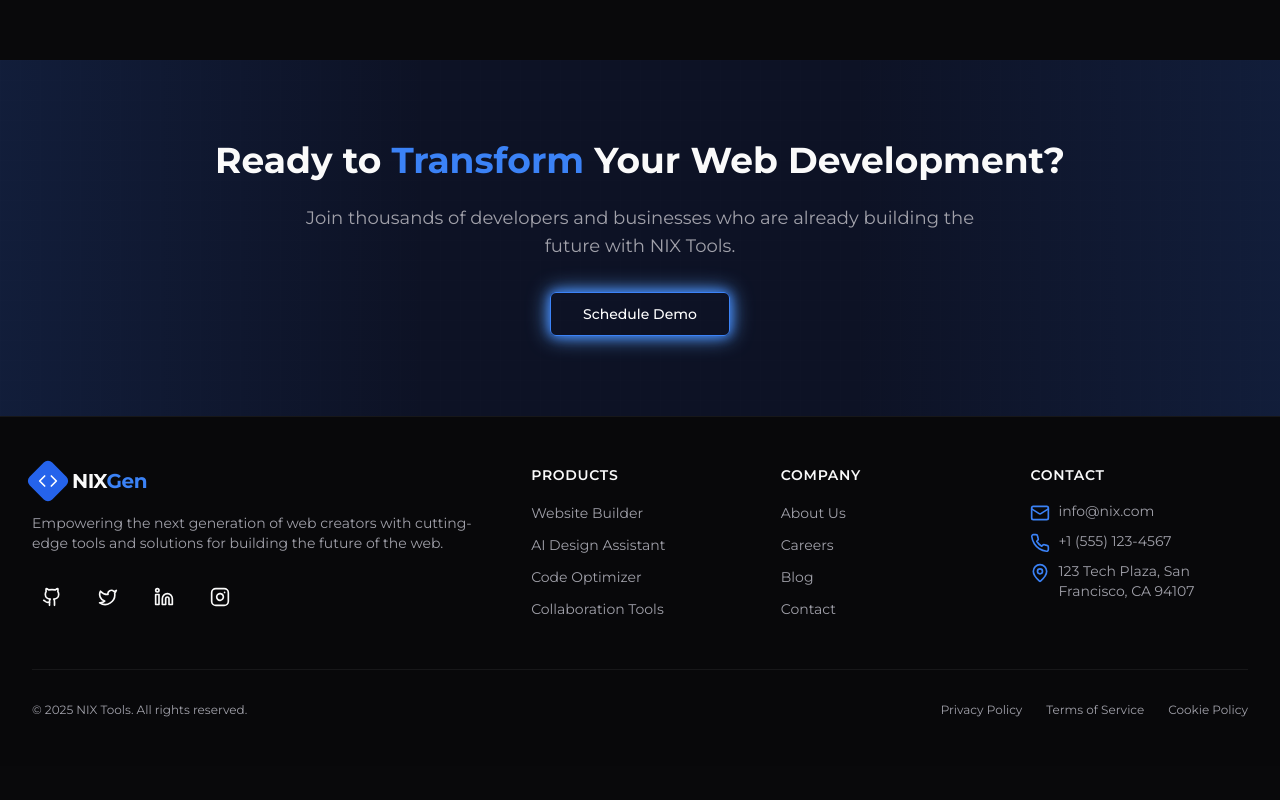
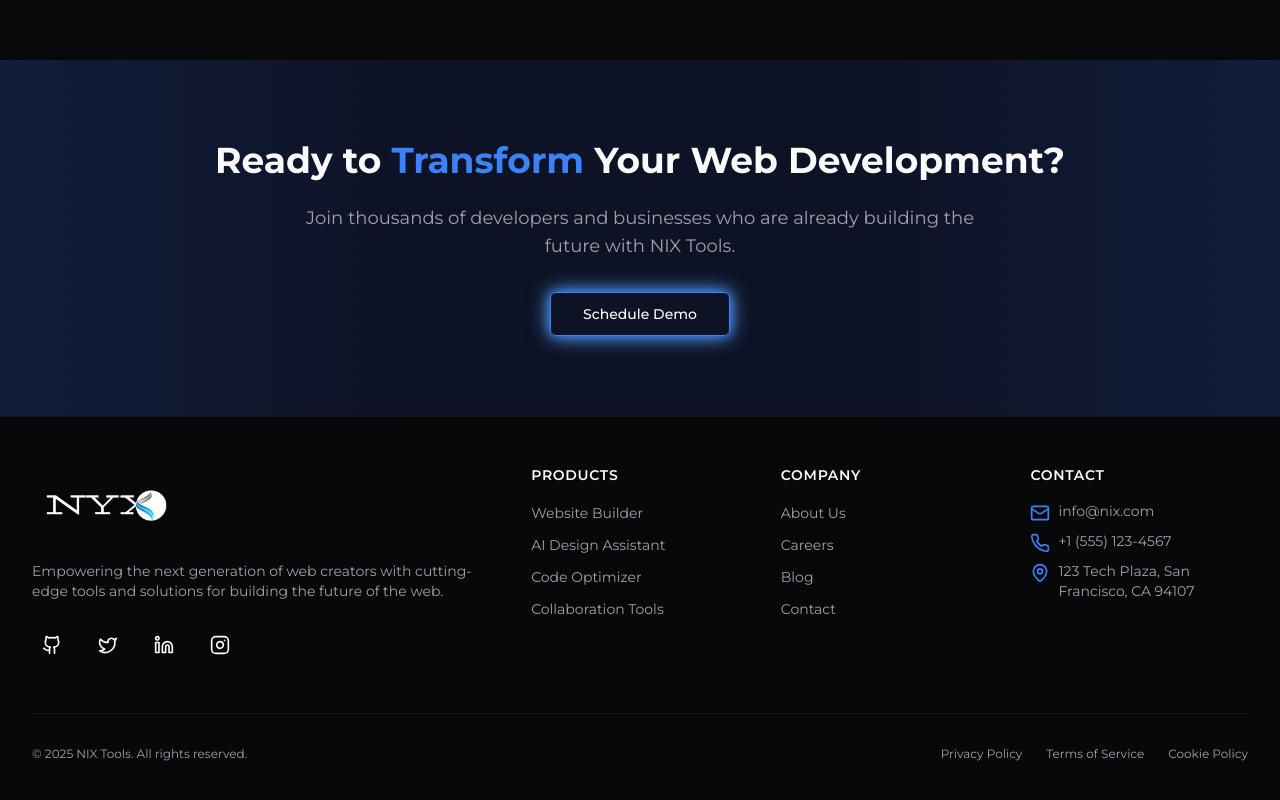
Before and after one commit to nyxsaas/Nyx.com, a Next.js app: page / in a window 1280 px wide. Shown: the part 8650-9450 px from the top of the page. Before the commit the page ends 9416 px from the top, so only its background shows below. Built offline with nearby package versions, Linux system fonts and the light colour scheme.

Commit message:
updated footer

```diff
--- a/components/footer.tsx
+++ b/components/footer.tsx
@@ -1,6 +1,8 @@
 import Link from "next/link"
 import { Button } from "@/components/ui/button"
 import { Github, Twitter, Linkedin, Instagram, Mail, Phone, MapPin, Code } from "lucide-react"
+import Image from 'next/image';
+
 
 const Footer = () => {
   return (
@@ -9,13 +11,17 @@ const Footer = () => {
         <div className="grid grid-cols-1 gap-8 sm:grid-cols-2 md:grid-cols-3 lg:grid-cols-5">
           <div className="lg:col-span-2">
             <Link href="/" className="flex items-center space-x-2">
-              <div className="relative w-8 h-8">
-                <div className="absolute inset-0 bg-blue-600 rounded-md rotate-45 transform origin-center"></div>
-                <Code className="absolute inset-0 w-5 h-5 m-auto text-white" />
-              </div>
-              <span className="text-xl font-bold tracking-tight">
-                NIX<span className="text-blue-500">Gen</span>
-              </span>
+              <div className="relative w-36 h-20">
+                  {/* <div className="absolute inset-0 bg-blue-600 rounded-md rotate-45 transform origin-center"></div> */}
+                  {/* <Code className="absolute inset-0 w-5 h-5 m-auto text-white" /> */}
+                    <Image
+                      src="n10c.png"
+                      alt="Your Image"
+                      layout="fill"
+                      objectFit="contain"
+                      className="absolute inset-0"
+                     />
+                </div>
             </Link>
             <p className="mt-4 text-sm text-muted-foreground max-w-md">
               Empowering the next generation of web creators with cutting-edge tools and solutions for building the
```
